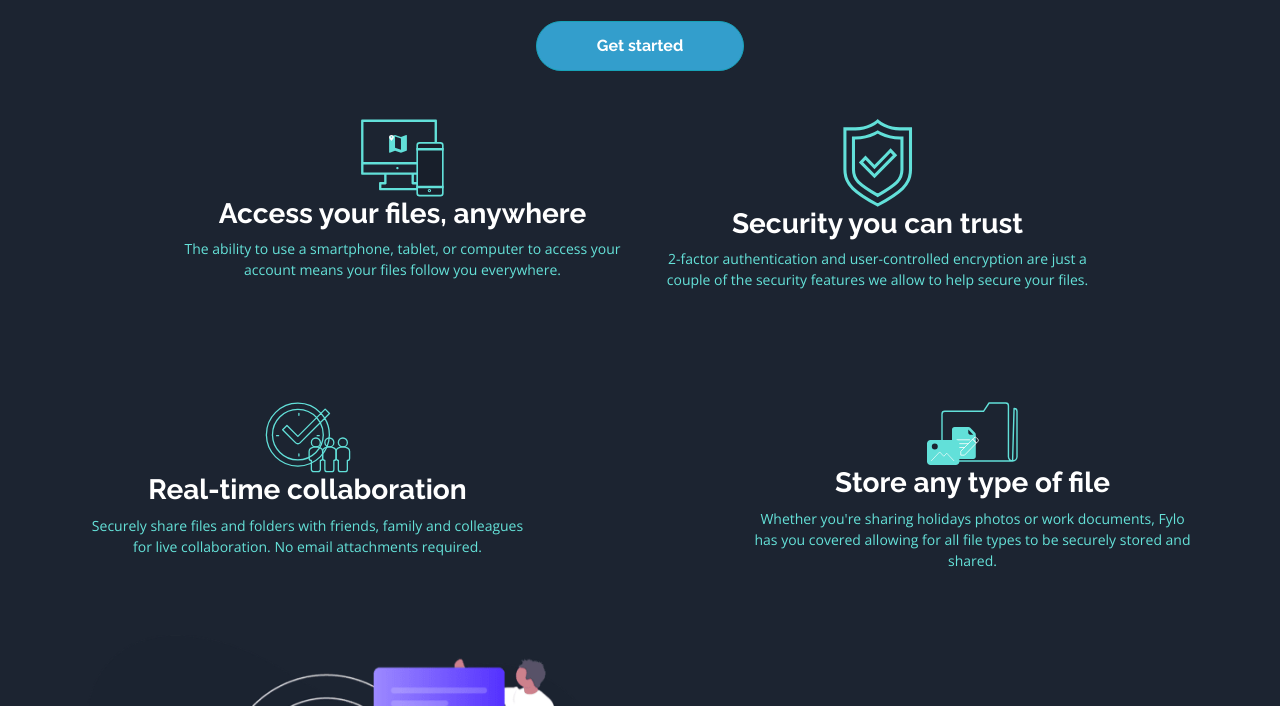
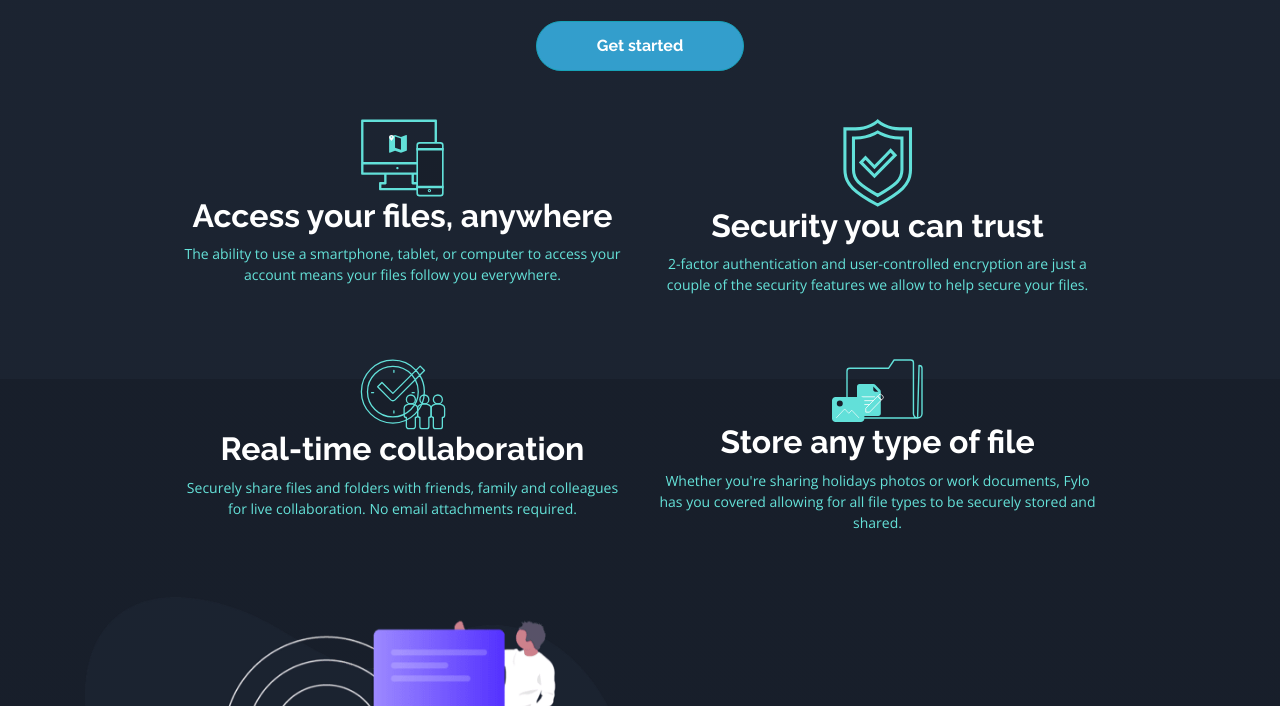
Before and after one commit to rogozinski/FrontEndMentor-FyloLandingPage-DarkTheme, a plain HTML site: page index.html in a window 1280 px wide. Shown: the part 835-1541 px from the top of the page. Drawn offline with nearby package versions, Linux system fonts and the light colour scheme.

Commit message:
project update

```diff
--- a/index.html
+++ b/index.html
@@ -41,8 +41,8 @@
       <button class="btn btn-info rounded-pill mt-2">Get started</button>
     </section>
 
-    <section class="text-center mx-auto">
-      <div class="row my-5 justify-content-center">
+    <section id="second_section" class="text-center mx-auto align-items-center ">
+      <div class="row my-5  justify-content-center ">
         <div class="col-5">
           <img src="images/icon-access-anywhere.svg" alt="">
           <h2>Access your files, anywhere</h2>
@@ -60,8 +60,8 @@
           </p>
         </div>
       </div>
-      <div class="row my-5 justify-content-between">
-        <div class="col-5 pt-5">
+      <div class="row my-5 justify-content-center">
+        <div class="col-5">
           <img src="images/icon-collaboration.svg" alt="">
           <h2>Real-time collaboration</h2>
           <p>
@@ -69,7 +69,7 @@
             No email attachments required.
           </p>
         </div>
-        <div class="col-5 pt-5">
+        <div class="col-5">
           <img src="images/icon-any-file.svg" alt="">
           <h2>Store any type of file</h2>
           <p>
--- a/style.css
+++ b/style.css
@@ -2,11 +2,12 @@
 body{
     font-family: 'Open Sans', sans-serif;
     font-size: 14px;
-    background-color: hsl(217, 28%, 15%);
+    background: linear-gradient(180deg, hsl(217, 28%, 15%)50%, hsl(218, 28%, 13%)50%);
     color: hsl(176, 68%, 64%);
     display: flex;
     flex-direction: column;
     align-items: space-between;
+
 }
 
 h1, h2, h3, h4, h5, h6, a, button {
@@ -16,7 +17,7 @@ h1, h2, h3, h4, h5, h6, a, button {
 }
 
 h2{
-    font-size: 2em;
+    font-size: 2rem;
 }
 /*-------NAVBAR-----*/
 
@@ -51,8 +52,6 @@ h2{
 }
 
 
-
-
 /*---------FOOTER-----------*/
 footer{
     background-color: hsl(216, 53%, 9%);
```
